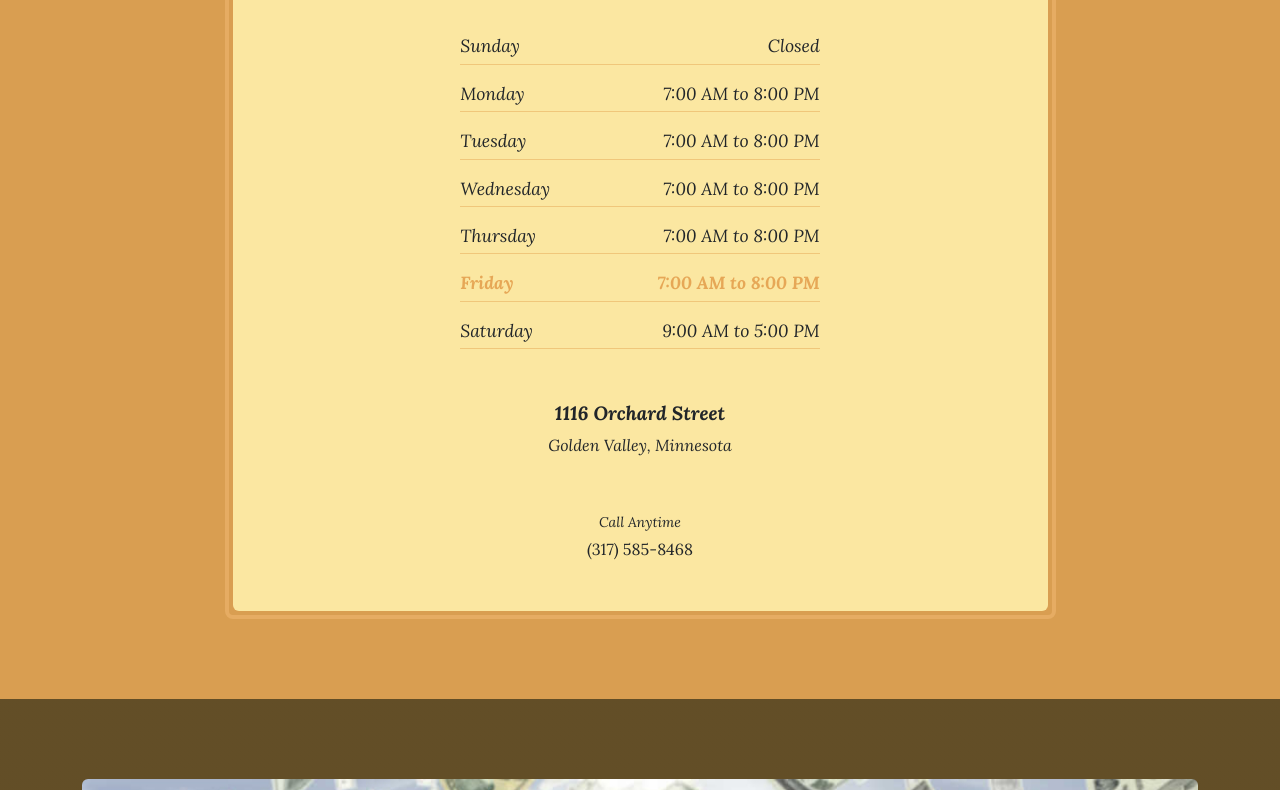
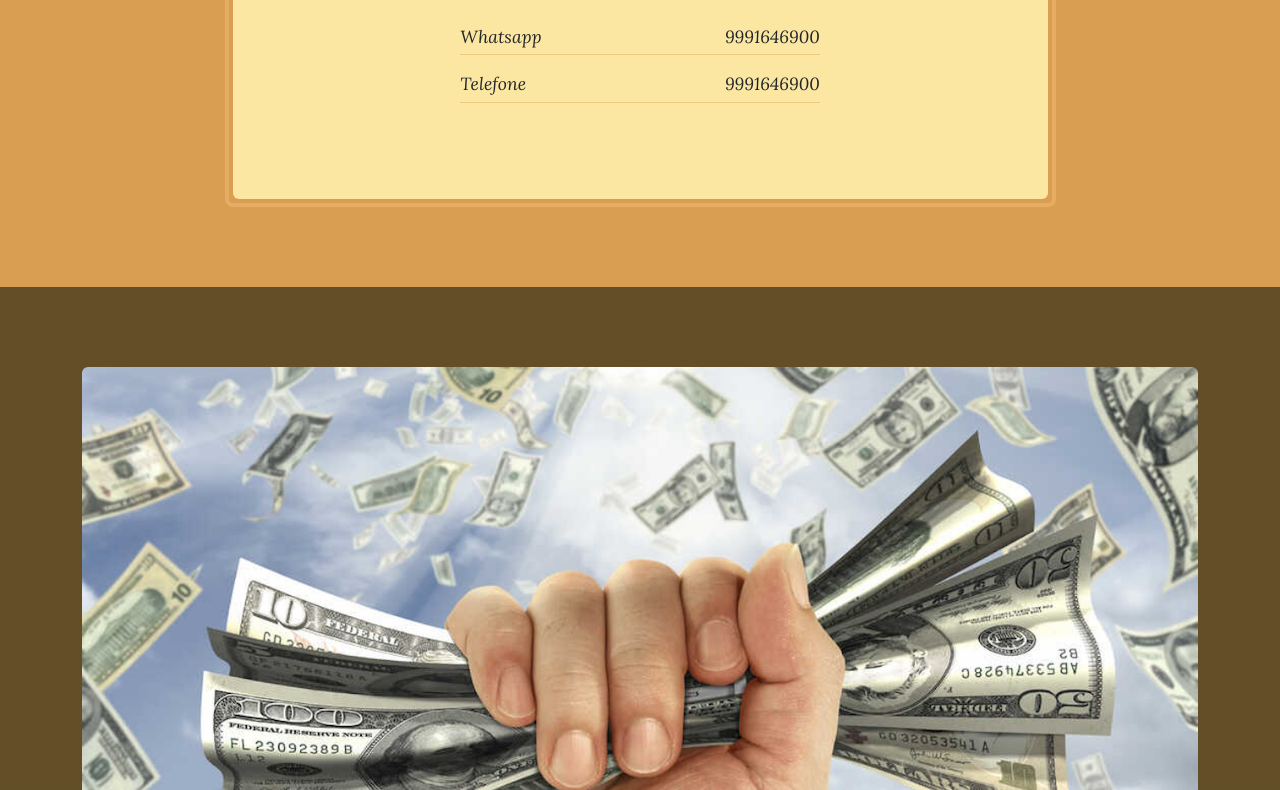
Before and after one commit to desenvolvimento-web-unifil/02-documentacao-nathan-nathan-e-nathan, a plain HTML site: page store.html in a window 1280 px wide. Shown: the part 697-1487 px from the top of the page. Drawn offline with nearby package versions, Linux system fonts and the light colour scheme.

Commit message:
Commit do dia

```diff
--- a/store.html
+++ b/store.html
@@ -41,51 +41,18 @@
                     <div class="col-xl-9 mx-auto">
                         <div class="cta-inner bg-faded text-center rounded">
                             <h2 class="section-heading mb-5">
-                                <span class="section-heading-upper">Come On In</span>
-                                <span class="section-heading-lower">We're Open</span>
+                                <span class="section-heading-lowerb">Contatos</span>
                             </h2>
                             <ul class="list-unstyled list-hours mb-5 text-left mx-auto">
                                 <li class="list-unstyled-item list-hours-item d-flex">
-                                    Sunday
-                                    <span class="ms-auto">Closed</span>
+                                    Whatsapp
+                                    <span class="ms-auto">9991646900</span>
                                 </li>
                                 <li class="list-unstyled-item list-hours-item d-flex">
-                                    Monday
-                                    <span class="ms-auto">7:00 AM to 8:00 PM</span>
-                                </li>
-                                <li class="list-unstyled-item list-hours-item d-flex">
-                                    Tuesday
-                                    <span class="ms-auto">7:00 AM to 8:00 PM</span>
-                                </li>
-                                <li class="list-unstyled-item list-hours-item d-flex">
-                                    Wednesday
-                                    <span class="ms-auto">7:00 AM to 8:00 PM</span>
-                                </li>
-                                <li class="list-unstyled-item list-hours-item d-flex">
-                                    Thursday
-                                    <span class="ms-auto">7:00 AM to 8:00 PM</span>
-                                </li>
-                                <li class="list-unstyled-item list-hours-item d-flex">
-                                    Friday
-                                    <span class="ms-auto">7:00 AM to 8:00 PM</span>
-                                </li>
-                                <li class="list-unstyled-item list-hours-item d-flex">
-                                    Saturday
-                                    <span class="ms-auto">9:00 AM to 5:00 PM</span>
+                                    Telefone
+                                    <span class="ms-auto">9991646900</span>
                                 </li>
                             </ul>
-                            <p class="address mb-5">
-                                <em>
-                                    <strong>1116 Orchard Street</strong>
-                                    <br />
-                                    Golden Valley, Minnesota
-                                </em>
-                            </p>
-                            <p class="mb-0">
-                                <small><em>Call Anytime</em></small>
-                                <br />
-                                (317) 585-8468
-                            </p>
                         </div>
                     </div>
                 </div>
@@ -99,14 +66,11 @@
                         <div class="col-xl-9 col-lg-10 mx-auto">
                             <div class="bg-faded rounded p-5">
                                 <h2 class="section-heading mb-4">
-                                    <span class="section-heading-upper">Strong Coffee, Strong Roots</span>
-                                    <span class="section-heading-lower">About Our Cafe</span>
+                                    <span class="section-heading-lowerb">Nosso CEO</span>
                                 </h2>
-                                <p>Founded in 1987 by the Hernandez brothers, our establishment has been serving up rich coffee sourced from artisan farmers in various regions of South and Central America. We are dedicated to travelling the world, finding the best coffee, and bringing back to you here in our cafe.</p>
+                                <p>Nathan Gonçalves Rambalducci, Nosso CEO que prefere manter a anominidade, nasceu em 2002 com uma familia de alta classe média, estudou no colégio mãe de deus e agora está estudando na UNIFIL</p>
                                 <p class="mb-0">
-                                    We guarantee that you will fall in
-                                    <em>lust</em>
-                                    with our decadent blends the moment you walk inside until you finish your last sip. Join us for your daily routine, an outing with friends, or simply just to enjoy some alone time.
+                                    Em 2023, O Professor Mário Henrique de Desenvolvimento Web deu a ele a tarefa de fazer um website como projeto final do semestre para nota final. Esse é o resultado final.
                                 </p>
                             </div>
                         </div>
```
Also changed, not shown: about.html (+3 -6 lines).
